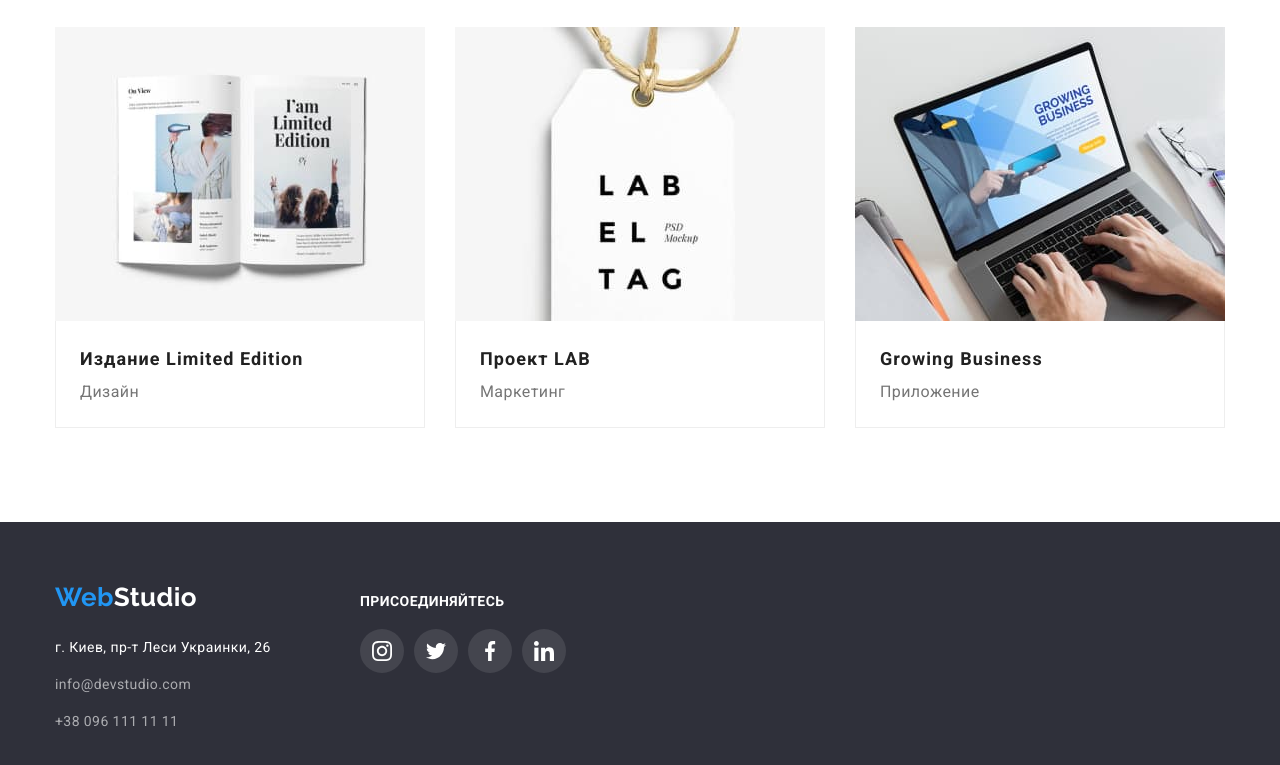
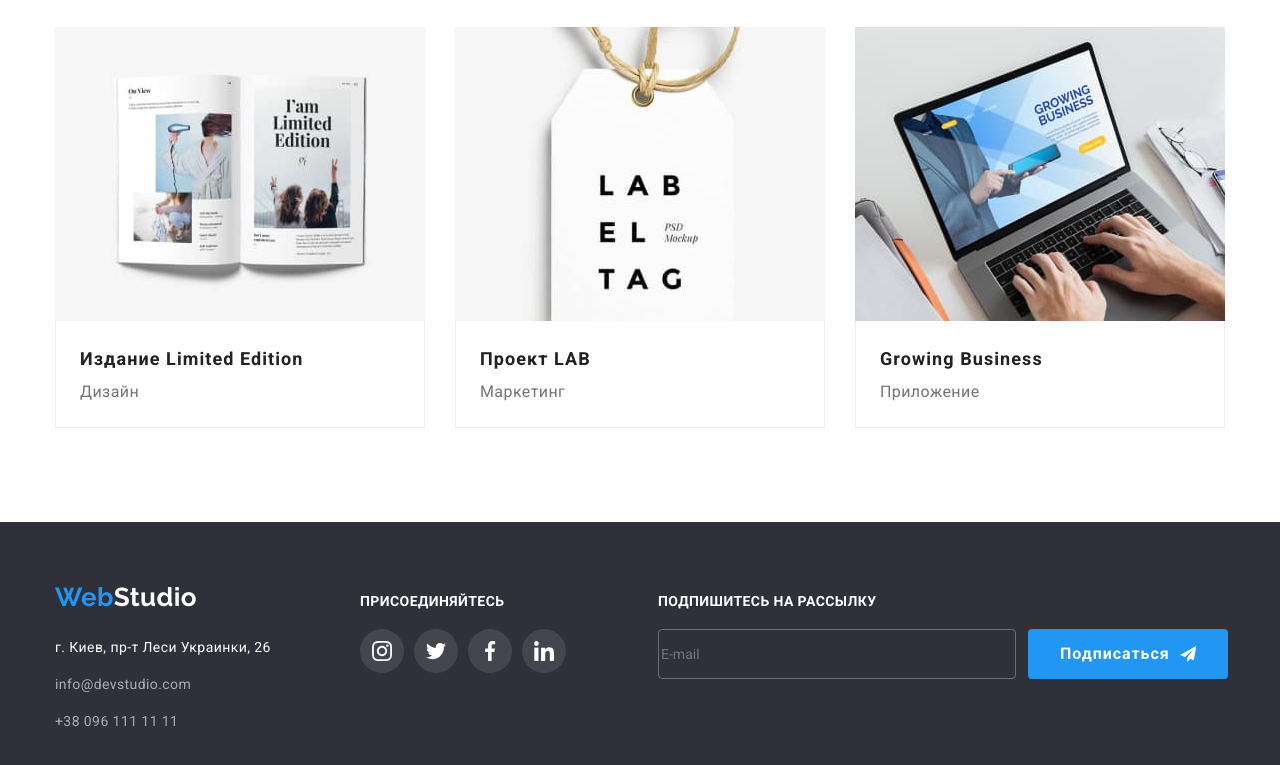
Before and after one commit to maryna-haliieva/goit-markup-hw-06, a plain HTML site: page portfolio.html in a window 1280 px wide. Shown: the part 1099-1864 px from the top of the page. Drawn offline with nearby package versions, Linux system fonts and the light colour scheme.

Commit message:
Футер портфоліо

```diff
--- a/portfolio.html
+++ b/portfolio.html
@@ -214,7 +214,7 @@
         </section>
     </main>
 
-<!------------------------------ Footer ----------------------------->
+                                        <!--  Footer  -->
     <footer class="footer-background">
         <div class="container footer-container">
 
@@ -268,6 +268,24 @@
                     </li>
                 </ul>
             </div>
+                                        <!-- Contact form footer -->
+            <form class="contact-form-footer">
+                <strong class="contact-form-h-footer">Подпишитесь на рассылку</strong>
+
+                <span class="contact-form-field-footer">
+                    <label class="contact-form-field-label-footer">
+                        <input name="user_email" class="contact-form-input-footer" required type="email" placeholder="E-mail">
+                    </label>
+
+                    <button type="submit" class="contact-form-submit-btn subscribe-item">Подписаться
+                        <svg class="modal-close-icon-footer" width="24" height="24">
+                            <use href="./images/icons.svg#icon-send" ></use>
+                        </svg>
+                    </button>
+                </span>
+
+            </form>
+
         </div>
     </footer>
 
```
Lines whose indentation alone changed are shown as unchanged.
